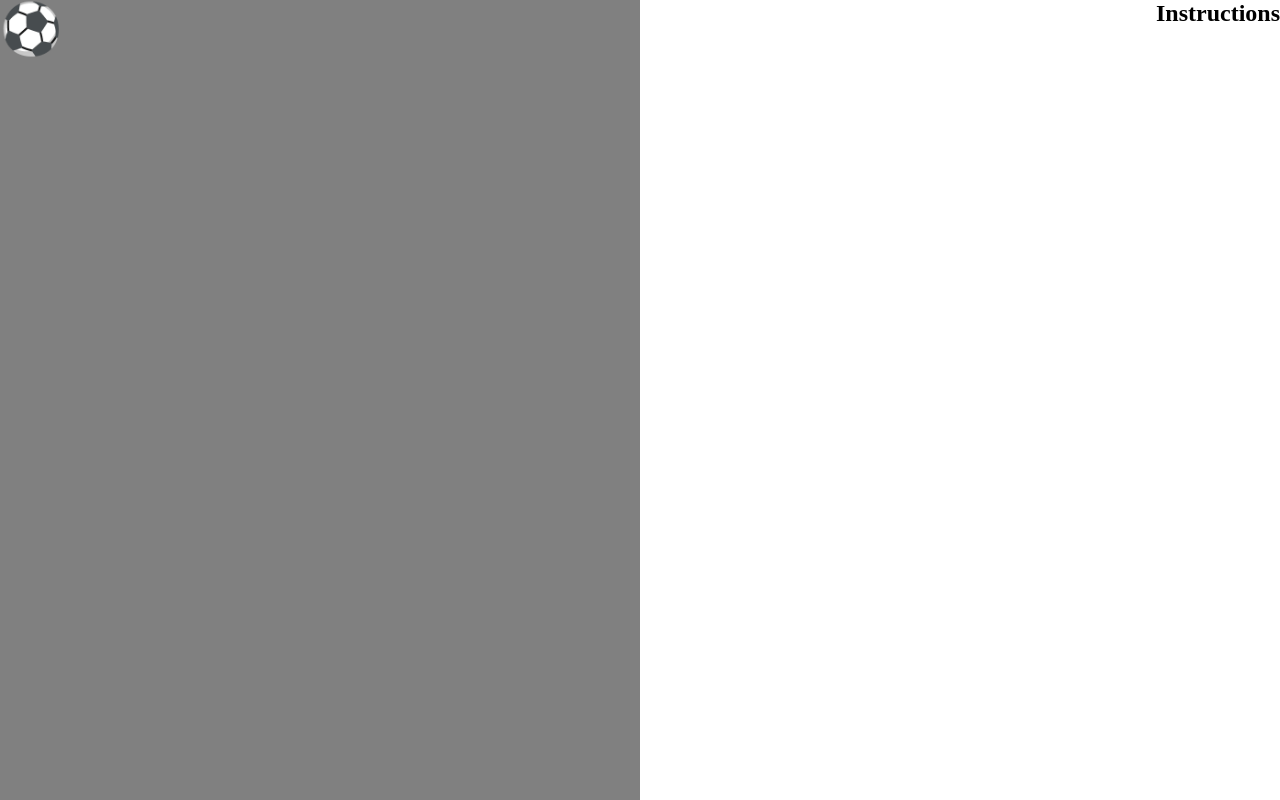
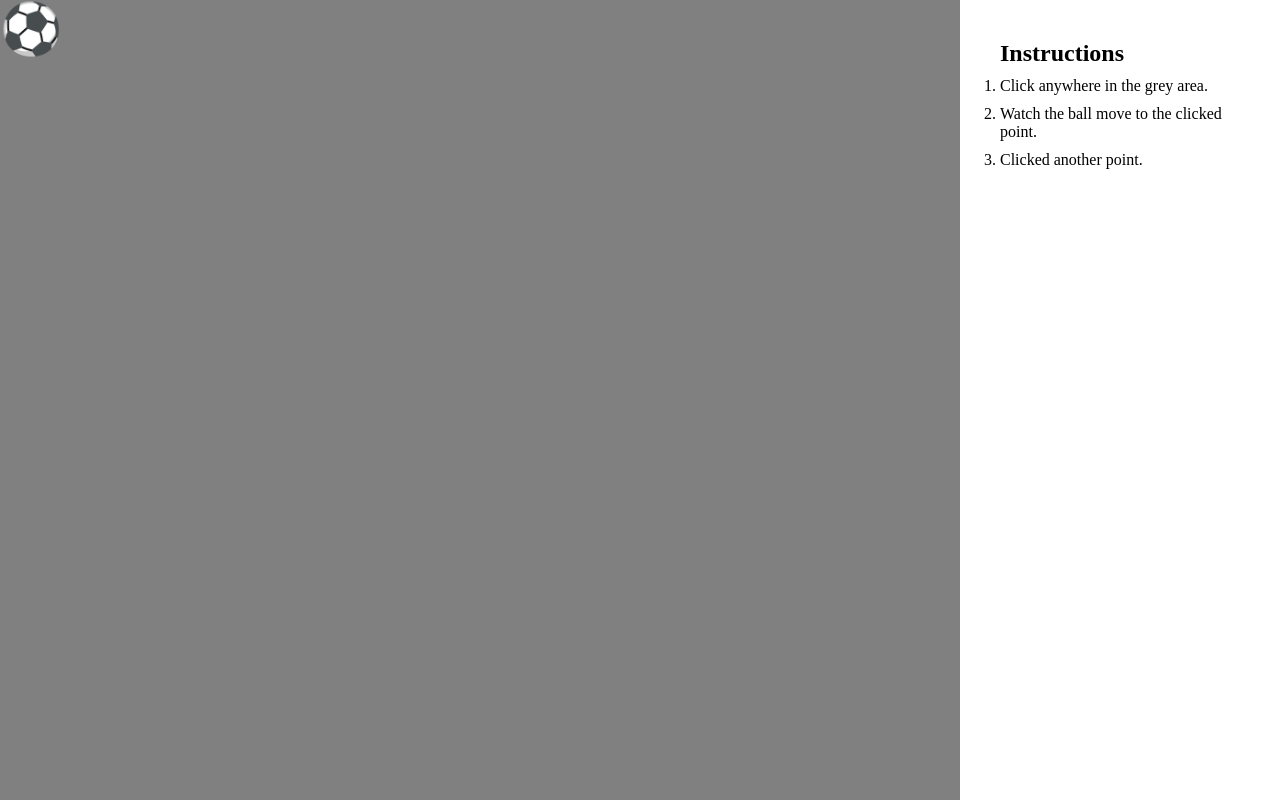
Before and after one commit to OryemaStephen/ball-game, a plain HTML site: page index.html in a window 1280 px wide. Drawn offline with Linux system fonts and the light colour scheme.

Commit message:
Final features

```diff
--- a/app.js
+++ b/app.js
@@ -1,8 +1,25 @@
+//Access ball and its container
 const ballArea = document.getElementById('ball-area');
 const ball = document.getElementById('ball');
 
+//Add click event to move the ball
 ballArea.addEventListener('click', (event)=>{
+    //Get coordinates of the click point of the container
     let x = event.clientX;
     let y = event.clientY;
-    ball.style.transform = `translate(${x}px,${y}px)`
+
+    //Add animation style
+    const styling = [
+        { transform:`translate(${x-35}px,${y-35}px)`}
+    ];
+
+    //Add animation duration
+    const timing = {
+        duration:500
+    }
+
+    //Apply animation to the ball to move to clicked point
+    ball.animate(styling, timing).onfinish=()=>{
+        ball.style.transform = `translate(${x-35}px,${y-35}px)`;
+    };
 })
--- a/index.html
+++ b/index.html
@@ -13,6 +13,11 @@
         </div>
         <div id="instruction">
             <h2>Instructions</h2>
+            <ol>
+                <li>Click anywhere in the grey area.</li>
+                <li>Watch the ball move to the clicked point.</li>
+                <li>Clicked another point.</li>
+            </ol>
         </div>
     </div>
 
--- a/style.css
+++ b/style.css
@@ -16,7 +16,7 @@ body{
 
 #ball-area{
     background-color: grey;
-    width: 50%;
+    width: 80%;
     cursor: pointer;
 }
 
@@ -24,4 +24,15 @@ body{
     color: antiquewhite;
     position: absolute;
     font-size: 50px;
+    animation-duration: 2000ms;
 }
+
+#instruction{
+    width: 20%;
+    text-align: left;
+    padding: 40px;
+}
+
+ol > li{
+    padding-top: 10px;
+}
```
